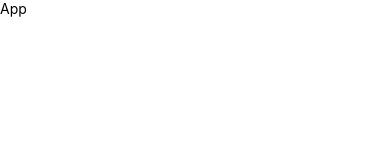
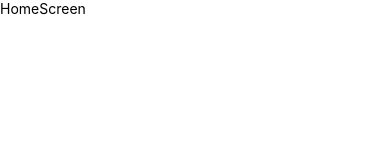
Before and after one commit to fmoraless/Pokedex-II, a React Native app: screen / in a window 390 px wide. Shown: the top 160 px of the page. Built offline with nearby package versions, Linux system fonts and the light colour scheme.

Commit message:
Add Navigator component to App

```diff
--- a/App.tsx
+++ b/App.tsx
@@ -1,11 +1,12 @@
 import {View, Text} from 'react-native';
 import React from 'react';
 import {NavigationContainer} from '@react-navigation/native';
+import {Navigator} from './src/navigator/Navigator';
 
 const App = () => {
   return (
     <NavigationContainer>
-      <Text>App</Text>
+      <Navigator />
     </NavigationContainer>
   );
 };
--- /dev/null
+++ b/src/navigator/Navigator.tsx
@@ -0,0 +1,22 @@
+import React from 'react';
+
+import {createNativeStackNavigator} from '@react-navigation/native-stack';
+import {HomeScreen} from '../screens/HomeScreen';
+import {PokemonScreen} from '../screens/PokemonScreen';
+
+const Stack = createNativeStackNavigator();
+
+export const Navigator = () => {
+  return (
+    <Stack.Navigator
+      screenOptions={{
+        headerShown: false,
+        contentStyle: {
+          backgroundColor: 'white',
+        },
+      }}>
+      <Stack.Screen name="Home" component={HomeScreen} />
+      <Stack.Screen name="PokemonScreen" component={PokemonScreen} />
+    </Stack.Navigator>
+  );
+};
```
